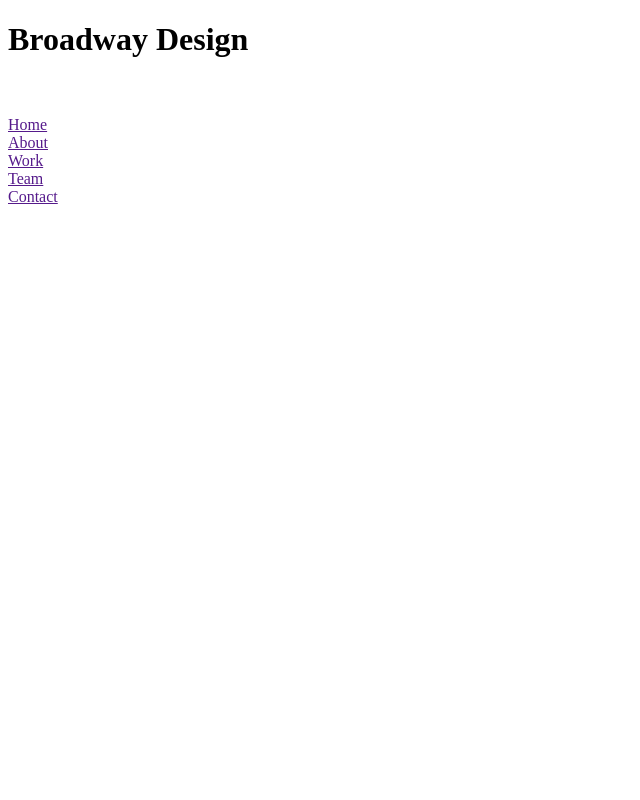
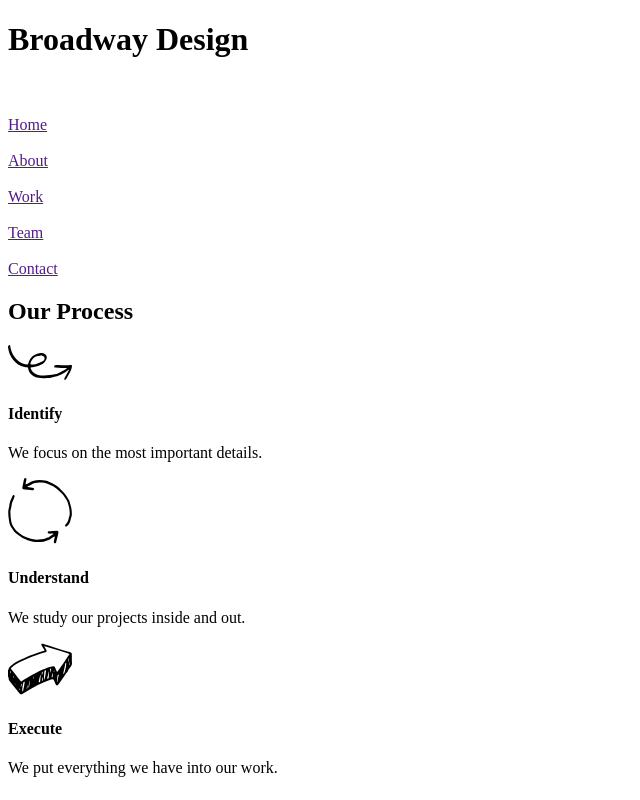
Before and after one commit to yaimcool91/Code-Projects, a plain HTML site: page Broadway/index.html in a window 1280 px wide. Shown: the whole page, without its empty margins (0-640 px from the left). Drawn offline with Linux system fonts and the light colour scheme.

Commit message:
Process and images
Adding the process portion of the page inclusing images. HTML only. Wrapped in its own DIV classed as process

```diff
--- a/Broadway/index.html
+++ b/Broadway/index.html
@@ -9,12 +9,23 @@
     <div class="banner">
       <h1>Broadway Design</h1>
       <br /><br />
-      <a href="">Home</a><br />
-      <a href="">About</a><br />
-      <a href="">Work</a><br />
-      <a href="">Team</a><br />
+      <a href="">Home</a><br /><br />
+      <a href="">About</a><br /><br />
+      <a href="">Work</a><br /><br />
+      <a href="">Team</a><br /><br />
       <a href="">Contact</a>
-
-    <div>
+    </div>
+    <div class="process">
+        <h2>Our Process</h2>
+          <img src="resources/images/identify.svg">
+          <h4>Identify</h4>
+            <p>We focus on the most important details.</p>
+          <img src="resources/images/understand.svg">
+          <h4>Understand</h4>
+            <p>We study our projects inside and out.</p>
+          <img src="resources/images/execute.svg">
+          <h4>Execute</h4>
+            <p>We put everything we have into our work.</p>
+    </div>
   </body>
 </html>
```
Also changed, not shown: Broadway/resources/images/execute.svg (added), Broadway/resources/images/identify.svg (added), Broadway/resources/images/understand.svg (added).
